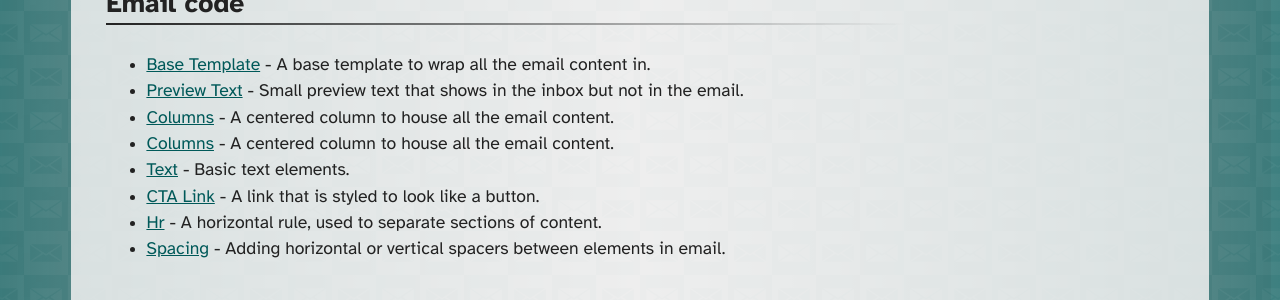
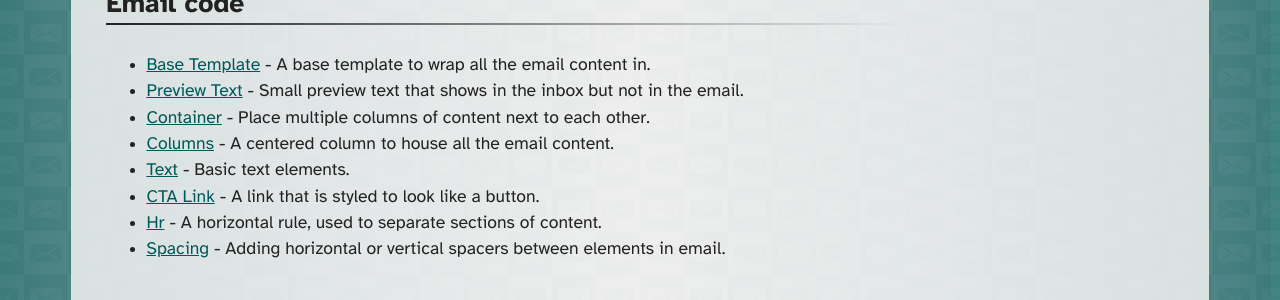
Before and after one commit to M-J-Robbins/good-email-code, a Jekyll site: the page built from index.md, in a window 1280 px wide. Shown: the part 869-1169 px from the top of the page. Built offline with Jekyll 4.4.1, drawn with Linux system fonts in a browser that asks for light colours.

Commit message:
Update container.md

```diff
--- a/email-code/container.md
+++ b/email-code/container.md
@@ -1,7 +1,7 @@
 ---
 layout: default
-title: Columns
-description: A centered column to house all the email content.
+title: Container
+description: Place multiple columns of content next to each other.
 group: "code"
 order: 1.3
 ---
```
